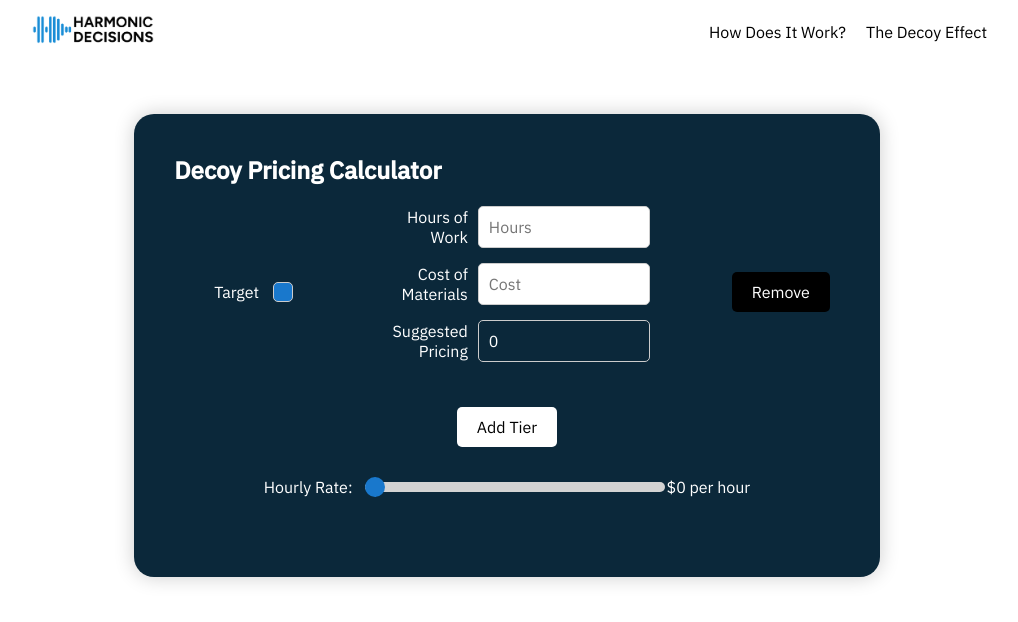
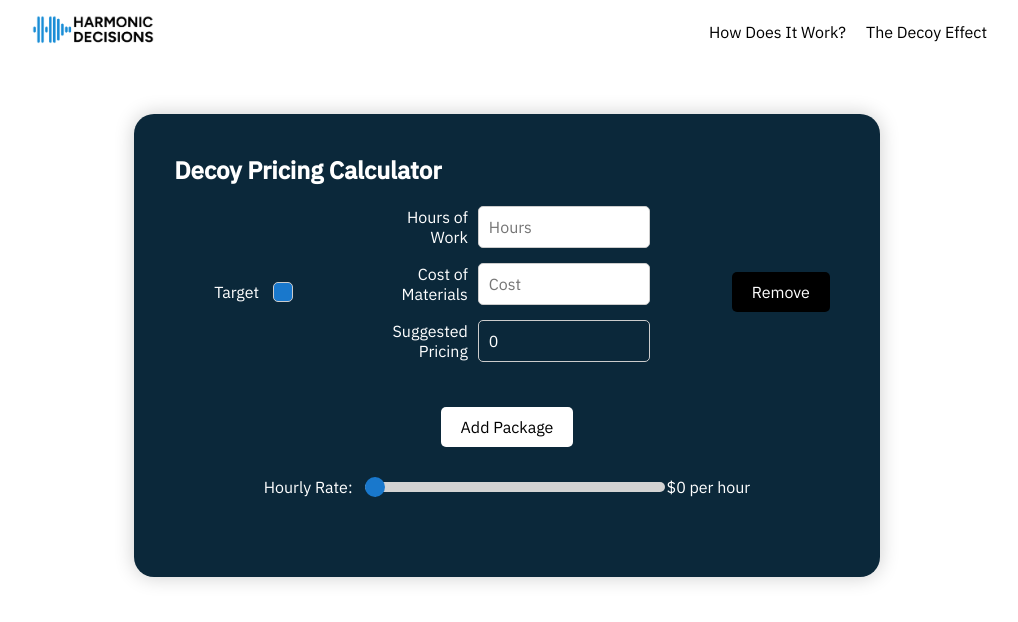
Before and after one commit to captainsidd/decoy-pricing-calculator, a React (Create React App) app: page / in a window 1280 px wide. Shown: the top 622 px of the page, without its empty margins (133-1151 px from the left). Built offline with nearby package versions, Linux system fonts and the light colour scheme; the HTML template or start-up script is replaced by a standard one.

Commit message:
rename button

```diff
--- a/src/Calculator.js
+++ b/src/Calculator.js
@@ -213,7 +213,7 @@ class Calculator extends Component {
           <ul>
             {tierDivs}
           </ul>
-          <button id="add-tier-button" disabled={!addingAllowed} onClick={this.handleAddTier}>Add Tier</button>
+          <button id="add-tier-button" disabled={!addingAllowed} onClick={this.handleAddTier}>Add Package</button>
           <HourlySlider onChange={this.updateHourlyRate} />
         </div>
       </div>
```
